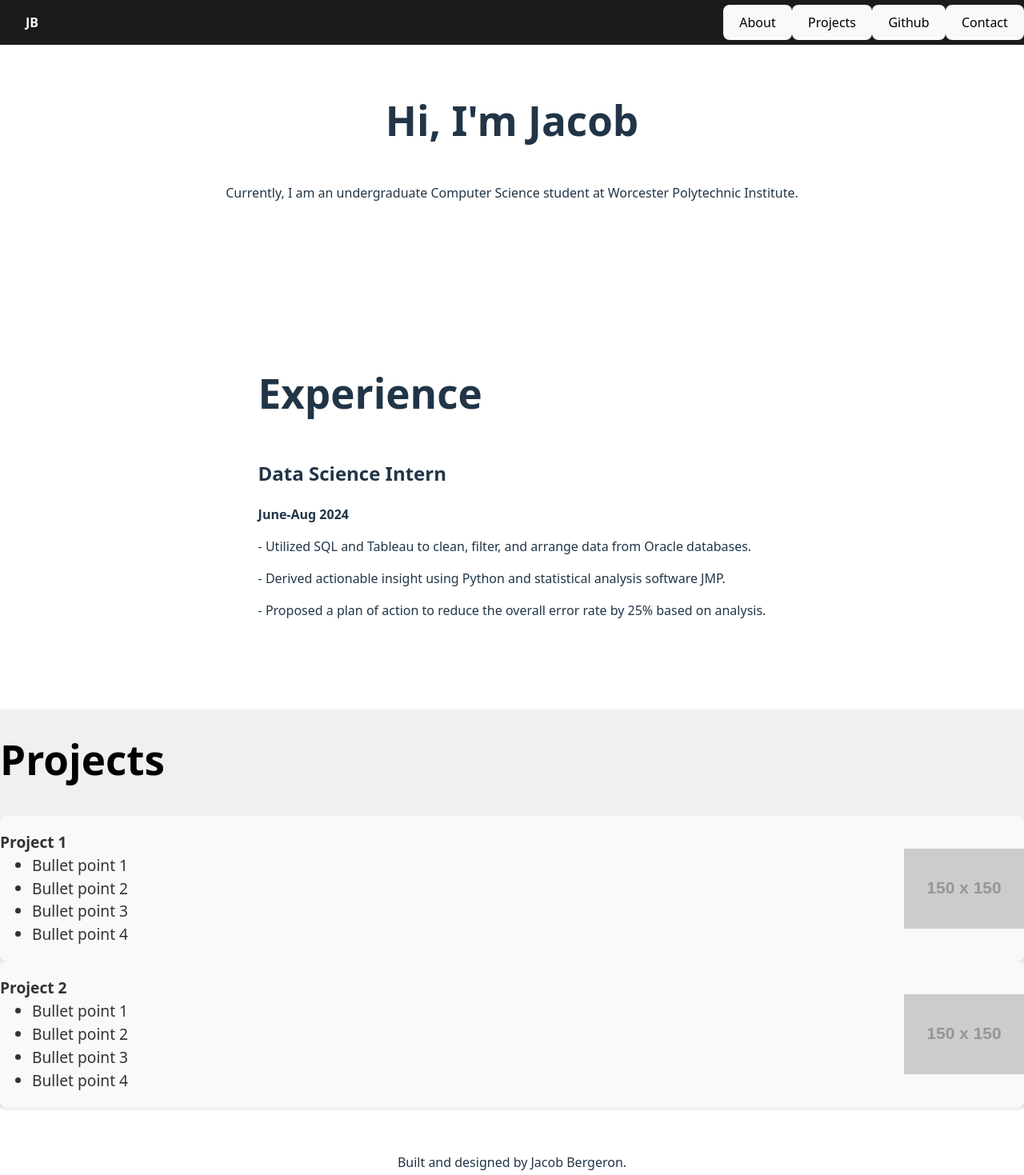
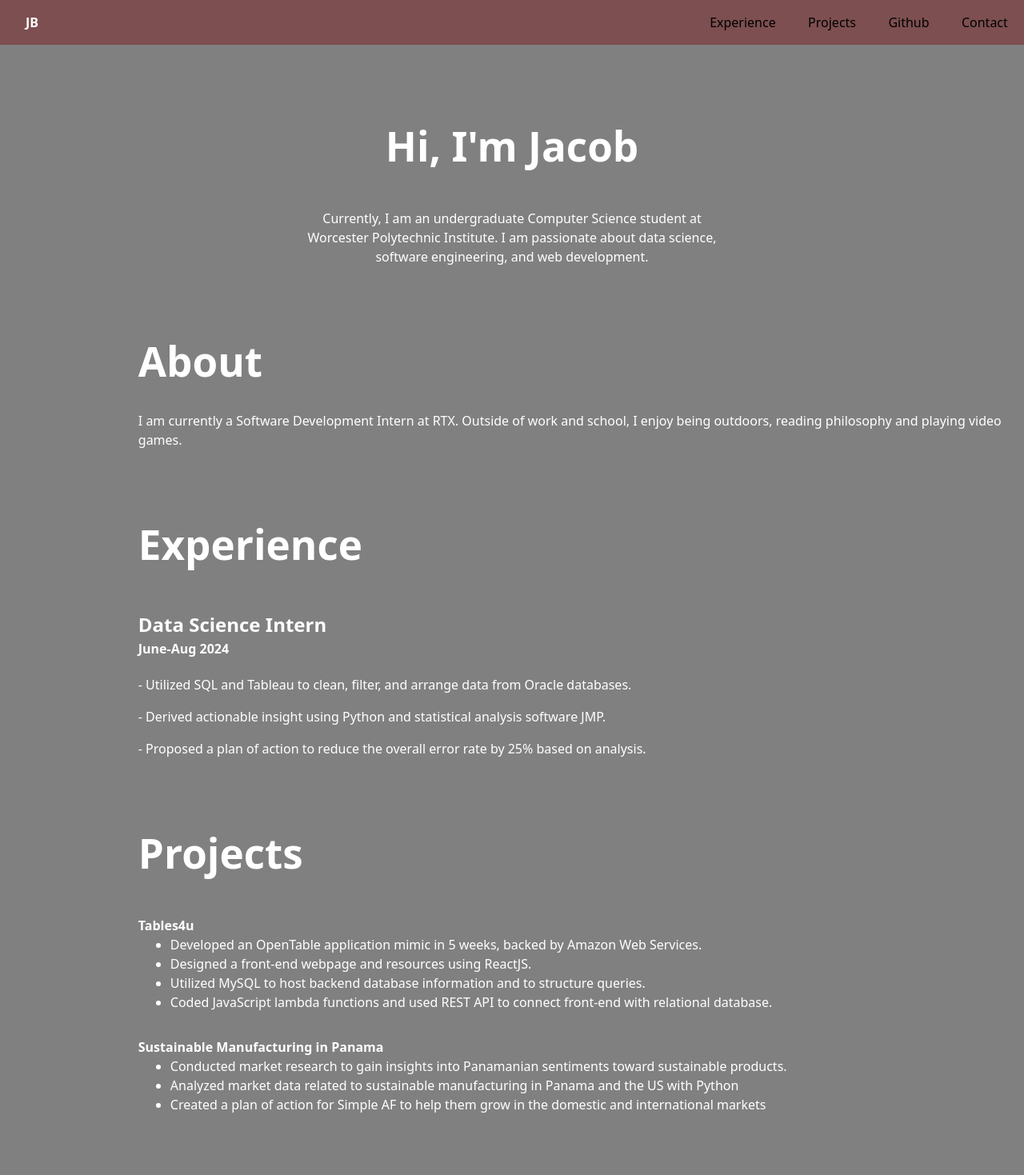
Before and after one commit to Jacob-Bergeron/Personal-Portfolio, a React (Vite) app: page / in a window 1280 px wide. Shown: the top 1469 px of the page at 80% size. Built offline with nearby package versions, Linux system fonts and the light colour scheme.

Commit message:
Minor progress, section updates.

```diff
--- a/src/App.css
+++ b/src/App.css
@@ -1,11 +1,10 @@
-#root {
-  padding: 2rem;
+:root {
+  color: var(--light-green);
+  background-color: var(--dark-green);
 }
 
-.card {
-  padding: 2em;
+.background-image {
+    padding-top: 20vh;
+
+    margin: 0 auto;
 }
-
-.read-the-docs {
-  color: #888;
-}
--- a/src/App.tsx
+++ b/src/App.tsx
@@ -1,15 +1,21 @@
-import { MantineProvider, Container, Space } from '@mantine/core';
+import { MantineProvider, Container, Image } from '@mantine/core';
 import Header from './components/Header';
 import Intro from './components/Intro';
+import About from './components/About';
 import Experience from './components/Experience';
 import ProjectSection from './components/ProjectSection';
 import Footer from './components/Footer';
+
+import myImage from "./assets/background-sky.jpeg"
+import "./styles/Global.css";
+import "./App.css"
 
 function App() {
   return (
     <MantineProvider>
       <Header />
       <Intro />
+      <About />
       <Experience />
       <ProjectSection />
       <Footer />
--- /dev/null
+++ b/src/components/About.tsx
@@ -0,0 +1,19 @@
+import { Title, Text, Stack, Flex, Box, rgba, Image } from '@mantine/core';
+
+
+const About = () => (
+    <Box className='box-section'
+
+    >
+        <Title> About</Title>
+        <Text>
+            I am currently a Software Development Intern at RTX.
+            Outside of work and school, I enjoy being outdoors, reading philosophy and playing video games.
+
+        </Text>
+
+
+    </Box>
+);
+
+export default About;
--- a/src/components/Experience.tsx
+++ b/src/components/Experience.tsx
@@ -2,13 +2,12 @@ import { Title, Text, Stack, Flex, Box, Container } from '@mantine/core';
 
 const Experience = () => (
     <Box
+        className='box-section'
         style={{
-            paddingTop: '2rem',
-            paddingBottom: '6rem',
         }}
     >
 
-        <Flex justify="center" >
+        <Flex >
             <Stack align="center" my="xl">
                 {/* Title */}
                 <Flex justify="start" >
@@ -17,15 +16,15 @@ const Experience = () => (
 
                 {/* Experiences */}
                 <Container>
-                    <Title order={2} mb="md">Data Science Intern</Title>
-                    <Title order={4} mb="md">June-Aug 2024</Title>
-                    <Text size="lg" >
+                    <Title order={2} style={{marginBottom: "0"}}>Data Science Intern</Title>
+                    <Title order={4} style={{marginTop: "0"}} >June-Aug 2024</Title>
+                    <Text className='bullet-point' >
                         - Utilized SQL and Tableau to clean, filter, and arrange data from Oracle databases.
                     </Text>
-                    <Text size="lg" >
+                    <Text className='bullet-point'>
                         - Derived actionable insight using Python and statistical analysis software JMP.
                     </Text>
-                    <Text size="lg" >
+                    <Text className='bullet-point' >
                         - Proposed a plan of action to reduce the overall error rate by 25% based on analysis.
                     </Text>
                 </Container>
--- a/src/components/Footer.tsx
+++ b/src/components/Footer.tsx
@@ -3,7 +3,7 @@ import { Text, Container, Flex, Box } from '@mantine/core';
 const Footer = () => {
     return (
         <Box style={{
-            paddingTop: '2.5rem',
+            paddingTop: '8vh',
         }}
         >
             <Flex gap="0.1px" direction="column" align="center" justify="center">
--- a/src/components/Header.tsx
+++ b/src/components/Header.tsx
@@ -2,21 +2,24 @@ import { Box, Flex, Text, Button } from '@mantine/core';
 
 const Header = () => (
   <Box
-    component="header"
-    p="md"
+
     style={{
-      backgroundColor: '#1a1a1a',
+      backgroundColor: '#7d4f50',
       color: 'white',
       width: '100%',
+      position: 'fixed',
+      top: 0,
     }}
   >
     <Flex justify="start" align="center" style={{ paddingLeft: '2rem' }}>
       <Text fw={700}>JB</Text>
 
       <Flex justify="" align="center" gap="lg" ml="auto">
-        <Button>About</Button>
+        <Button>Experience</Button>
         <Button>Projects</Button>
-        <Button>Github</Button>
+        <a href="https://github.com/jacob-bergeron" target="_blank">
+          <Button>Github</Button>
+        </a>
         <Button>Contact</Button>
       </Flex>
     </Flex>
--- a/src/components/Intro.tsx
+++ b/src/components/Intro.tsx
@@ -1,22 +1,27 @@
-import { Title, Text, Stack, Flex, Box } from '@mantine/core';
+import { Title, Text, Stack, Flex, Box, rgba, Image } from '@mantine/core';
+
 
 const Intro = () => (
     <Box
         style={{
-            paddingTop: '2rem',
-            paddingBottom: '8rem',
+            paddingTop: '15vh',
+            paddingBottom: '4vh',
         }}
     >
 
         <Flex justify="center">
             <Stack align="center" my="xl" >
                 <Flex justify="center">
-                    <Title order={1}>Hi, I'm <b>Jacob</b></Title>
+                    <Title order={1}>Hi, I'm <b> Jacob</b></Title>
                 </Flex>
-                <Text size="lg" >
+                <Text size="lg" style={{ maxWidth: '40vw', textAlign: 'center' }}>
                     Currently, I am an undergraduate Computer Science student at Worcester Polytechnic Institute.
+                    I am passionate about data science, software engineering, and web development.
                 </Text>
             </Stack>
+
+
+
         </Flex>
     </Box>
 );
--- a/src/components/Project.tsx
+++ b/src/components/Project.tsx
@@ -10,35 +10,32 @@ interface ProjectProps {
 const Project = ({ title, points, image }: ProjectProps) => {
     return (
         <Box className='project-card'
-        style ={{
 
-        }}
         >
-      <Flex justify="start" align="center" gap="md" >
-        {/* Text content */}
-        <Box className='project-description' style={{ flex: 1 }}>
+            <Flex justify="start" align="center" >
+                {/*  */}
+                <Box className='project-description' style={{ flex: 1 }} >
                     <Text size="xl" fw={700} mb="sm">
                         {title}
                     </Text>
 
-          <List spacing="xs" size="sm" mt="sm">
+                    {/* Bullet Points */}
+                    <List className="bullet-point" pl="pl" spacing="xs" size="xs" mt="sm" style={{}}>
                         {points.map((point, index) => (
                             <List.Item key={index}>{point}</List.Item>
-            ))
-            }
+                        ))}
                     </List>
-
                 </Box>
 
                 {/* Image */}
-        <Image
+                {/* <Image
                     src={image}
                     alt={title}
                     width={150}
                     height={100}
                     radius="md"
                     style={{ objectFit: 'cover' }}
-        />
+                /> */}
             </Flex>
         </Box>
     );
--- a/src/components/ProjectSection.tsx
+++ b/src/components/ProjectSection.tsx
@@ -2,38 +2,31 @@ import { Box, Flex, Text, Container, Title } from '@mantine/core';
 import Project from './Project';
 
 const ProjectSection = () => (
-    <Box
-        p="md"
-        style={{
-            backgroundColor: '#f0f0f0',
-            color: 'black',
-            paddingTop: '2rem',
-            paddingLeft: '10rem',
-        }}
-    >
+    <Box className='box-section'>
 
         {/* Title */}
-        <Flex align="center" style={{ paddingBottom: '0.5rem' }}>
+        <Flex align="center">
             <Title order={1}>Projects</Title>
         </Flex>
 
         <Container>
             <Flex gap="md" direction="column" >
                 <Project
-                    title="Project 1"
-                    points={['Bullet point 1',
-                        'Bullet point 2',
-                        'Bullet point 3',
-                        'Bullet point 4'
+                    title="Tables4u"
+                    points={[
+                        'Developed an OpenTable application mimic in 5 weeks, backed by Amazon Web Services.',
+                        'Designed a front-end webpage and resources using ReactJS. ',
+                        'Utilized MySQL to host backend database information and to structure queries.',
+                        'Coded JavaScript lambda functions and used REST API to connect front-end with relational database.'
                     ]}
                     image="https://via.placeholder.com/150"
                 />
                 <Project
-                    title="Project 2"
-                    points={['Bullet point 1',
-                        'Bullet point 2',
-                        'Bullet point 3',
-                        'Bullet point 4'
+                    title="Sustainable Manufacturing in Panama"
+                    points={[
+                        'Conducted market research to gain insights into Panamanian sentiments toward sustainable products.',
+                        'Analyzed market data related to sustainable manufacturing in Panama and the US with Python',
+                        'Created a plan of action for Simple AF to help them grow in the domestic and international markets',
                     ]}
                     image="https://via.placeholder.com/150"
                 />
--- a/src/index.css
+++ b/src/index.css
@@ -2,10 +2,6 @@
   font-family: system-ui, Avenir, Helvetica, Arial, sans-serif;
   line-height: 1.5;
   font-weight: 400;
-
-  color-scheme: light dark;
-  color: rgba(255, 255, 255, 0.87);
-  background-color: #242424;
 
   font-synthesis: none;
   text-rendering: optimizeLegibility;
@@ -44,7 +40,8 @@ button {
   font-size: 1em;
   font-weight: 500;
   font-family: inherit;
-  background-color: #1a1a1a;
+
+  background-color: transparent;
   cursor: pointer;
   transition: border-color 0.25s;
 }
@@ -56,15 +53,12 @@ button:focus-visible {
   outline: 4px auto -webkit-focus-ring-color;
 }
 
-@media (prefers-color-scheme: light) {
-  :root {
-    color: #213547;
-    background-color: #ffffff;
-  }
-  a:hover {
-    color: #747bff;
-  }
-  button {
-    background-color: #f9f9f9;
-  }
+.box-section {
+  padding-top: 1vh;
+  padding-left: 13.5vw;
+  padding-bottom: 4vh;
 }
+
+.bullet-point {
+  font-size: var(--small-font);
+}
--- /dev/null
+++ b/src/styles/Global.css
@@ -0,0 +1,11 @@
+/* Theme Colors */
+:root{
+    /*--dark-green: #111d13;
+
+    --light-green: #c7d1c8; */
+    --dark-green: gray;
+    --light-green: white;
+
+    --small-font: 16px;
+    --med-font: 22px;
+}
--- a/src/styles/Project.css
+++ b/src/styles/Project.css
@@ -1,11 +1,9 @@
 .project-card{
-    background-color: #f9f9f9;
     border-radius: 8px;
-    box-shadow: 0 2px 4px rgba(0,0,0,0.1);
+    /*box-shadow: 0 2px 4px rgba(0,0,0,0.1);*/
 }
 
 .project-description {
-    font-size: 1.2em;
+    font-size: 1.0em;
     line-height: 1.5;
-    color: #333;
 }
```
Also changed, not shown: src/assets/background-sky.jpeg (added). Lines whose indentation alone changed are shown as unchanged.
